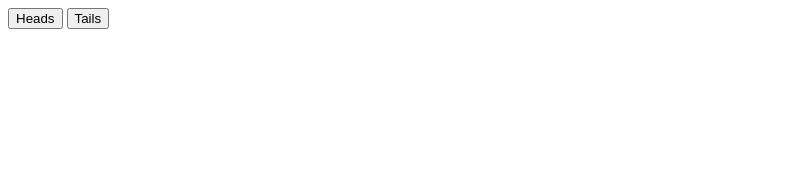
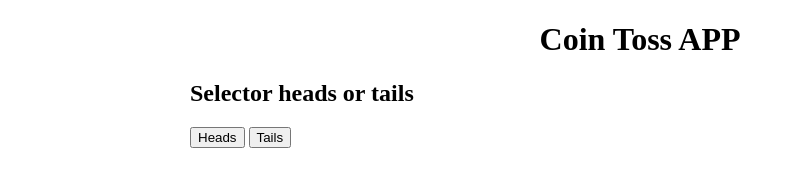
Before and after one commit to JuniorDugue/Coin-Toss-App, a plain HTML site: page index.html in a window 1280 px wide. Shown: the whole page, without its empty margins (0-795 px from the left). Drawn offline with Linux system fonts and the light colour scheme.

Commit message:
added simple styling to make site fluid, also added to tosscoin function the computertoss variable, since math.random produces random decimal numbers, and math.floor produced 0, i multiplied by 2 so i can either get 1 or 0 produced

```diff
--- a/css/styles.css
+++ b/css/styles.css
@@ -0,0 +1,13 @@
+*{
+  box-sizing: border-box;
+}
+
+.container {
+  width: 900px;
+  max-width: 100%;
+  margin: 0 auto;
+}
+
+h1 {
+  text-align: center;
+}
--- a/index.html
+++ b/index.html
@@ -5,9 +5,12 @@
   <meta name="viewport" content="width=device-width, initial-scale=1.0">
   <meta http-equiv="X-UA-Compatible" content="ie=edge">
   <title>Coin Toss App</title>
+  <link rel="stylesheet" href="css/styles.css" type="text/css">
 </head>
 <body>
-  <div class="message">
+  <div class="container">
+    <h1>Coin Toss APP</h1>
+    <h2>Selector heads or tails</h2>
     <button>Heads</button>
     <button>Tails</button>
   </div>
--- a/js/main.js
+++ b/js/main.js
@@ -9,4 +9,6 @@ for (let i=0; i<buttons.length; i++){
 
 function tossCoin(e){
   console.log(e.target.innerText);
+  let computerToss = Math.floor(Math.random()*2);
+  console.log(computerToss);
 }
```
